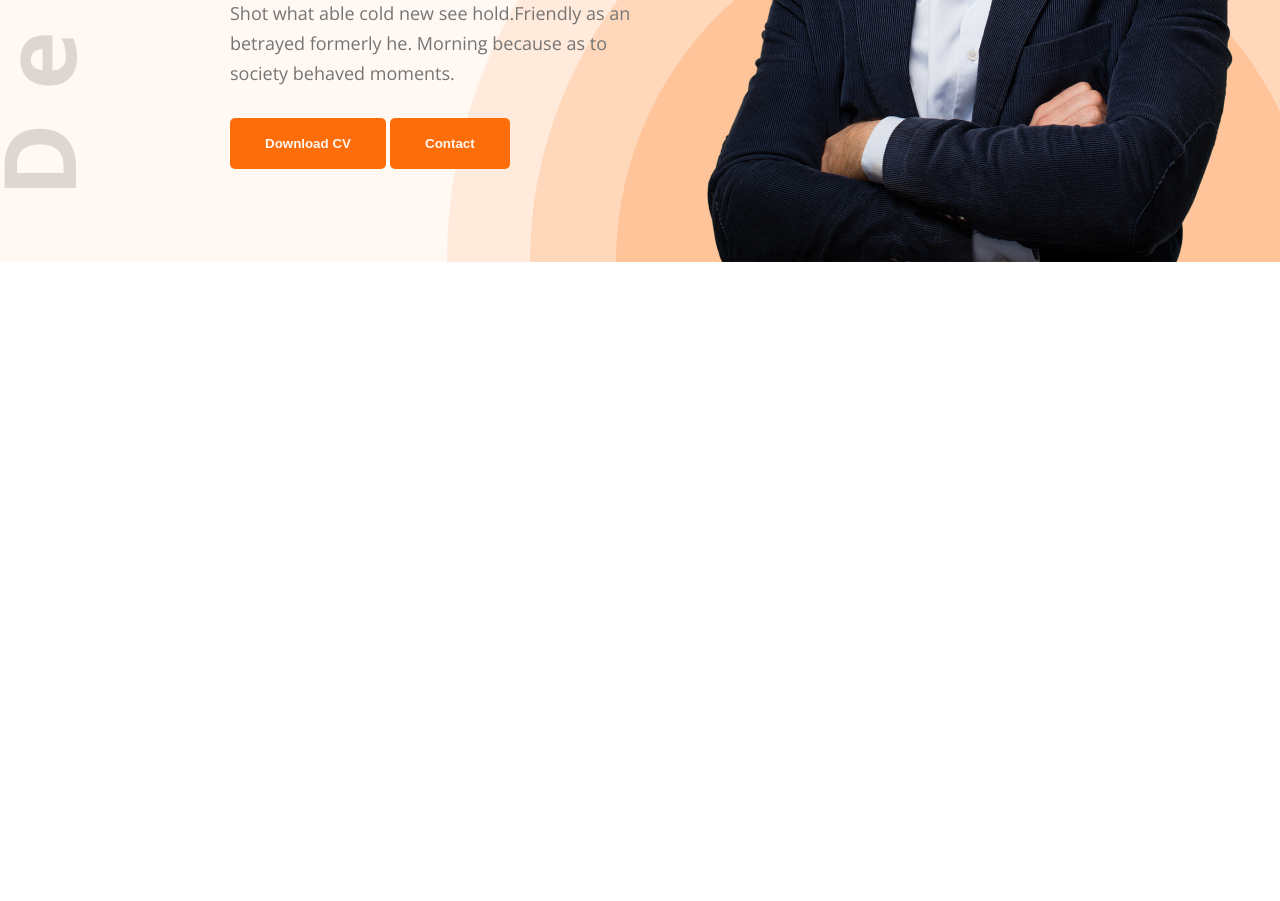
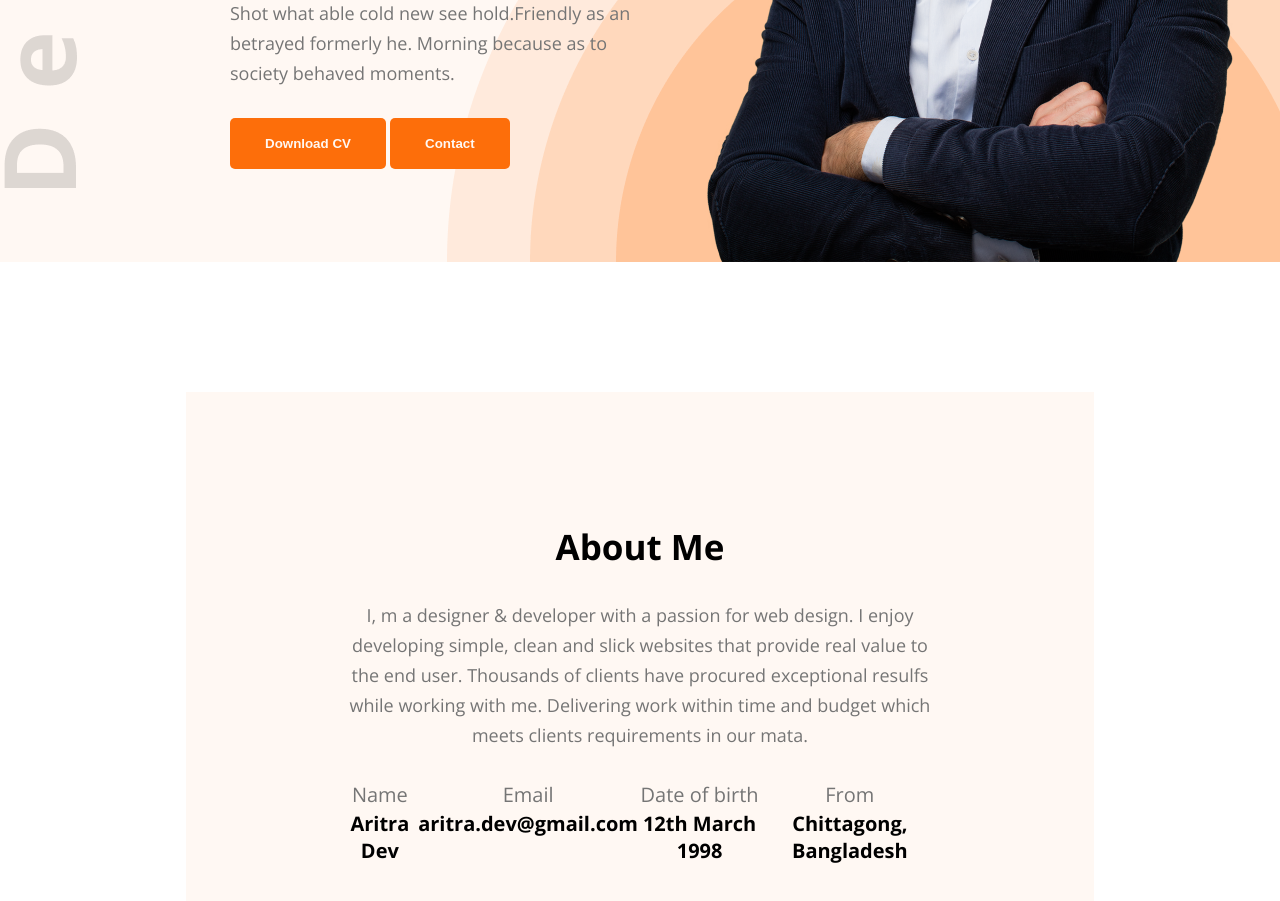
Before and after one commit to aritradev/Hero-dev, a plain HTML site: page day-01/index.html in a window 1280 px wide. Shown: the part 575-1476 px from the top of the page. Before the commit the page ends 837 px from the top, so only its background shows below. Drawn offline with nearby package versions, Linux system fonts and the light colour scheme.

Commit message:
added about section

```diff
--- a/day-01/index.html
+++ b/day-01/index.html
@@ -47,5 +47,38 @@
 
         </section>
     </header>
+
+    <section id="about">
+
+        <div class="container">
+
+            <div class="section-heading">
+                <h2>About Me</h2>
+                <p>I, m a designer & developer with a passion for web design. I enjoy developing simple, clean and slick websites that provide real value to the end user. Thousands of clients have procured exceptional resulfs while working with me. Delivering work within time and budget which meets clients requirements in our mata.</p>
+            </div>
+            <div class="about-info">
+                <div class="card-info">
+                    <p>Name</p>
+                    <h4>Aritra Dev</h4>
+                </div>
+                <div class="card-info">
+                    <p>Email</p>
+                    <h4>aritra.dev@gmail.com</h4>
+                </div>
+                <div class="card-info">
+                    <p>Date of birth</p>
+                    <h4>12th March 1998</h4>
+                </div>
+                <div class="card-info">
+                    <p>From</p>
+                    <h4>Chittagong, Bangladesh</h4>
+                </div>
+            </div>
+        </div>
+
+    </section>
+
+
+
 </body>
 </html>
--- a/day-01/style/protfolio.css
+++ b/day-01/style/protfolio.css
@@ -28,6 +28,24 @@
     font-weight: bold;
     cursor: pointer;
 }
+
+.section-heading{
+    max-width: 827px;
+    text-align: center;
+}
+.section-heading h2{
+    font-size: 35px;
+    margin-bottom: 30px;
+}
+
+.section-heading p{
+    font-size: 18px;
+    margin-bottom: 30px;
+    color:#757575;
+    line-height: 30px;
+}
+
+
 /* main-style */
 header{
     background-color: #FFF8F3;
@@ -93,3 +111,32 @@ nav .menu a{
     max-width: 585px;
     vertical-align: middle;
 }
+
+#about{
+    padding-top: 130px;;
+}
+
+#about .container{
+    width:71%;
+    max-width: 1140px;
+    margin: 0px auto;
+    text-align: center;
+    background-color: #FFF8F3;
+    padding: 131px 156px;
+
+}
+
+#about .container .about-info{
+    display: flex;
+    justify-content: space-around;
+   /* align-items: center; */
+}
+
+.about-info .card-info p{
+    font-size: 20px;
+    line-height: 30px;
+    color:#757575;
+}
+.about-info .card-info h4{
+    font-size: 20px;
+}
```
